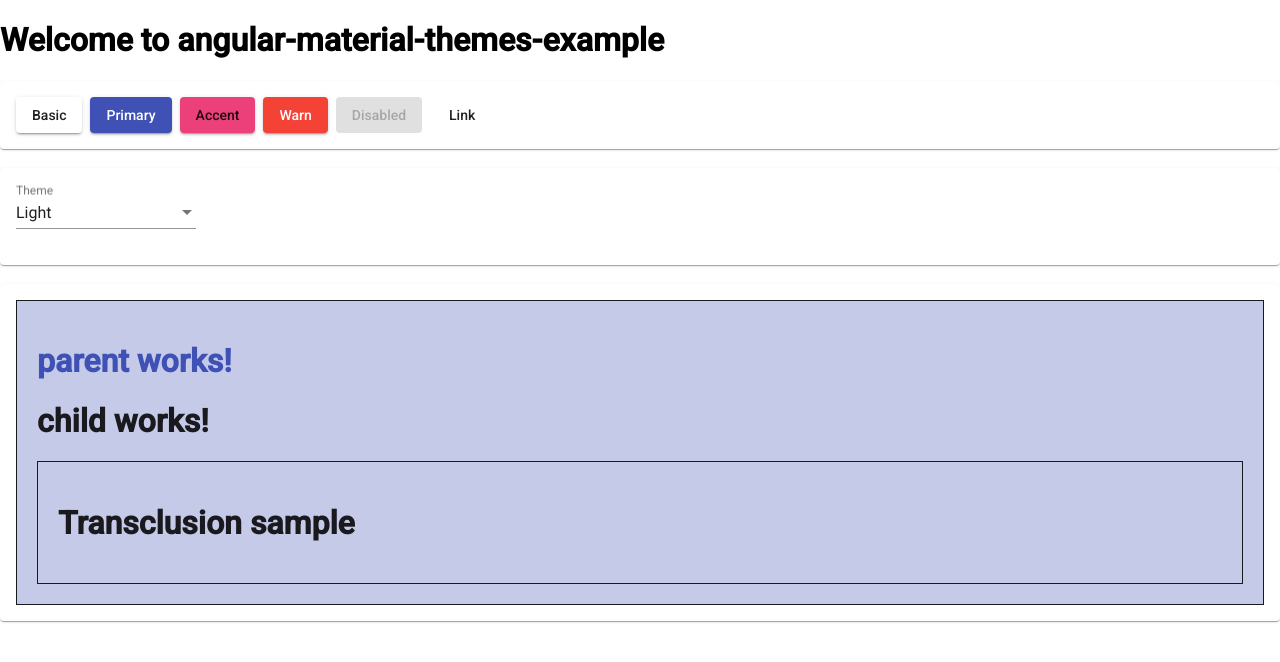
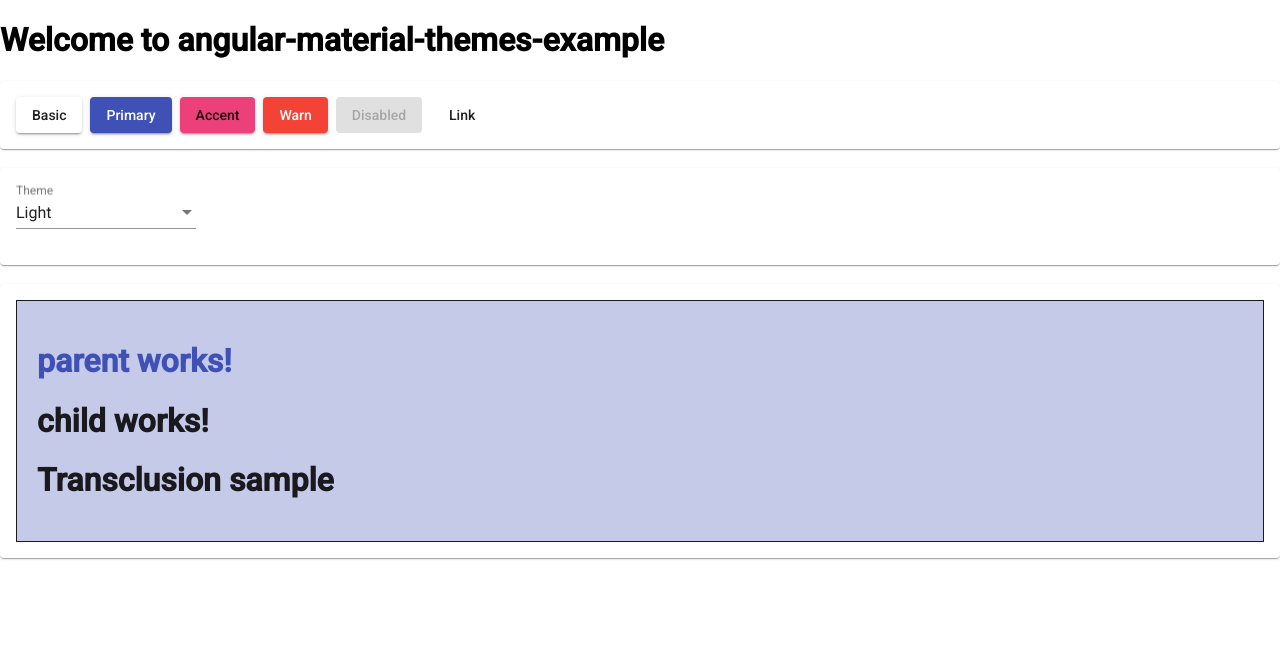
Before and after one commit to rubensa/angular-material-themes-example, an Angular app: page / in a window 1280 px wide. Shown: the top 662 px of the page. Built offline with nearby package versions, Linux system fonts and the light colour scheme.

Commit message:
Components should be styled by selector

```diff
--- a/src/app/example/parent/parent.component.html
+++ b/src/app/example/parent/parent.component.html
@@ -1,4 +1,4 @@
-<div>
+<div class="wrapper">
   <h1>parent works!</h1>
   <amte-child></amte-child>
   <div class="ng-content">
--- a/src/app/example/parent/parent.component.scss
+++ b/src/app/example/parent/parent.component.scss
@@ -1,4 +1,4 @@
-div {
+.wrapper {
   padding: 20px;
   border: 1px solid;
 }
```
